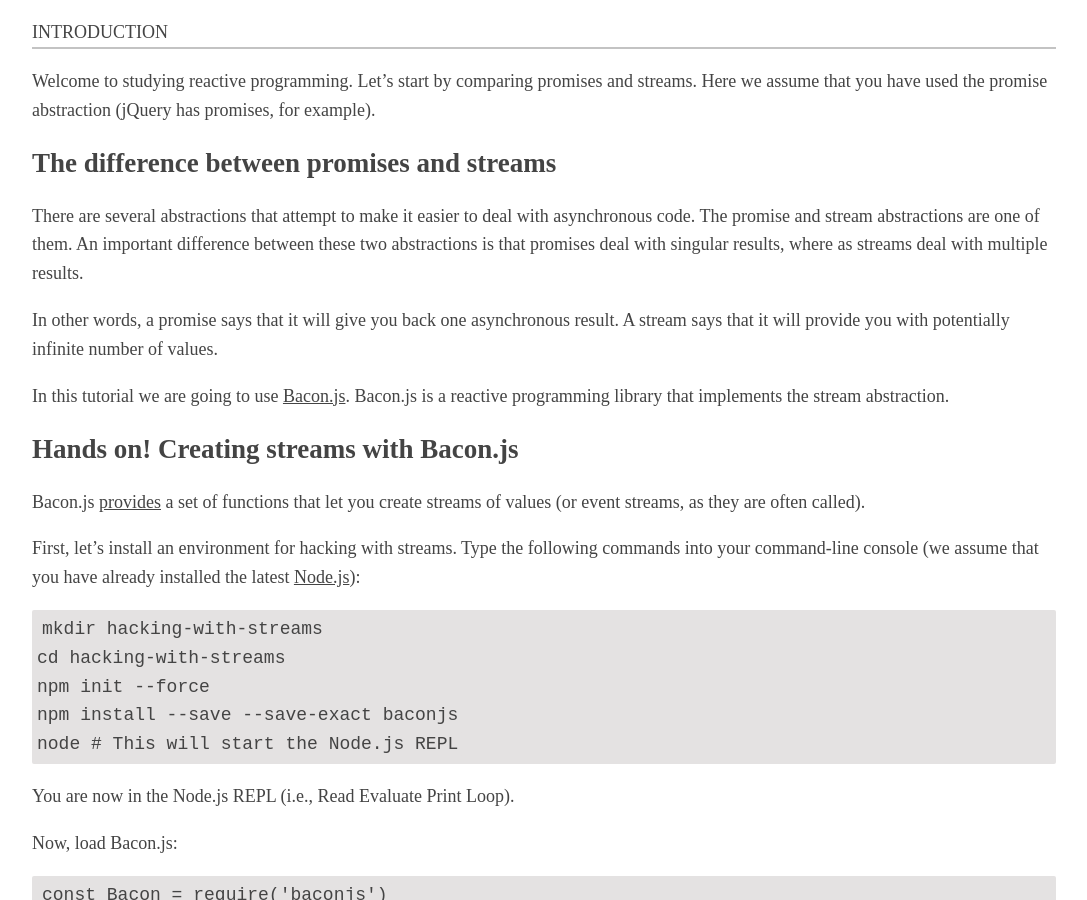
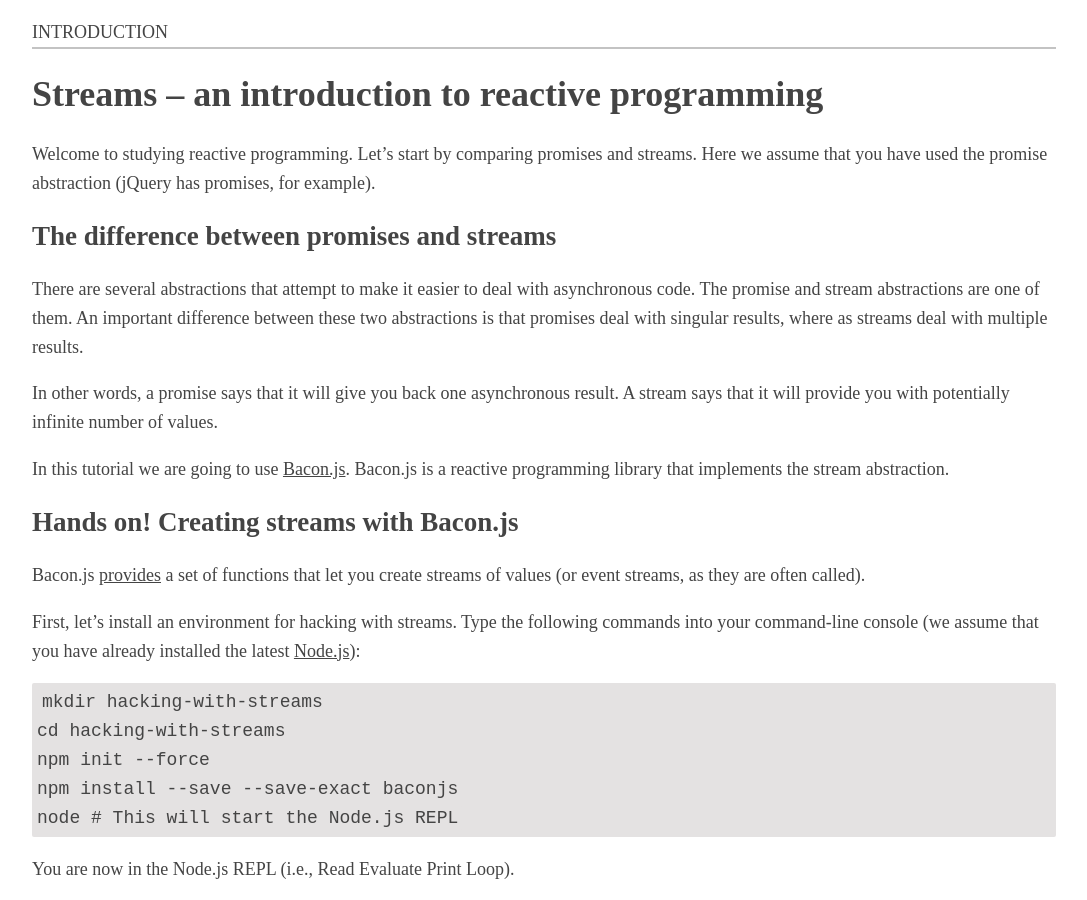
Before and after one commit to laurilehmijoki/learn-reactive-programming-with-bacon.js, a Jekyll site: the page built from index.md, in a window 1280 px wide and 900 px high. Shown: the whole window, without its empty margins (96-1183 px from the left). Built offline with Jekyll 4.4.1, drawn with Linux system fonts in a browser that asks for light colours.

Commit message:
Modify introduction

```diff
--- a/index.md
+++ b/index.md
@@ -1,7 +1,8 @@
 ---
-title: Streams – an introduction to reactive programming
+title: Introduction
 layout: default
 ---
+# Streams – an introduction to reactive programming
 
 Welcome to studying reactive programming. Let's start by comparing promises and
 streams. Here we assume that you have used the promise abstraction (jQuery has
```
